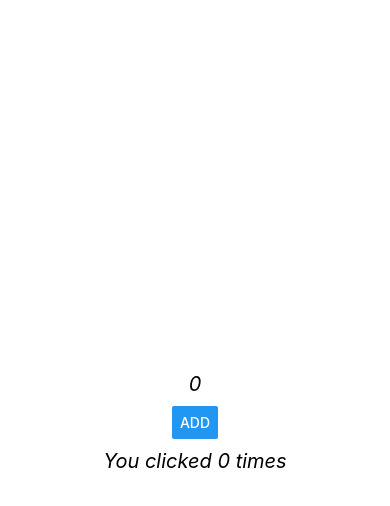
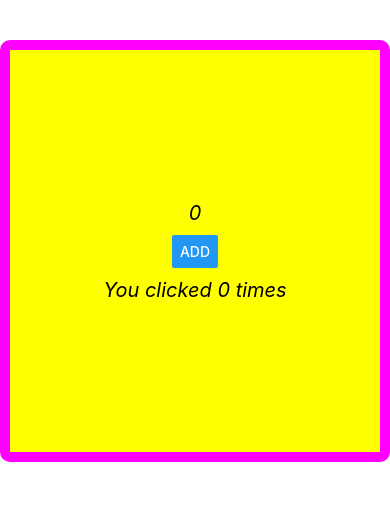
Before and after one commit to phungminhhieu1206/doc_react_native_2022, a React Native app: screen / in a window 390 px wide. Shown: the top 506 px of the page. Built offline with nearby package versions, Linux system fonts and the light colour scheme.

Commit message:
03 style view, text, button basic

```diff
--- a/App.js
+++ b/App.js
@@ -15,7 +15,7 @@ const App = () => {
       <StatusBar barStyle="dark-content" />
       <View style={styles.body}>
         <Text style={styles.text}>{number}</Text>
-        <Button title="ADD" onPress={onClickHandler} />
+        <Button title="ADD" onPress={onClickHandler} style={styles.button} />
         <Text style={styles.text}>You clicked {timeClick} times</Text>
       </View>
     </>
@@ -24,16 +24,30 @@ const App = () => {
 
 const styles = StyleSheet.create({
   body: {
-    flex: 1,
-    backgroundColor: '#ffffff',
+    width: '100%',
+    height: '50%',
+    backgroundColor: '#ffff00',
     alignItems: 'center',
     justifyContent: 'center',
+    borderWidth: 10,
+    borderColor: '#ff00ff',
+    borderRadius: 10,
+    marginBottom: 40,
+    marginTop: 40,
   },
   text: {
     fontSize: 20,
     fontStyle: 'italic',
     margin: 10,
   },
+  button: {
+    borderWidth: 1,
+    borderColor: '#000000',
+    backgroundColor: 'orange',
+    color: 'orange',
+    width: 150,
+    height: 60,
+  },
 });
 
 export default App;
```
